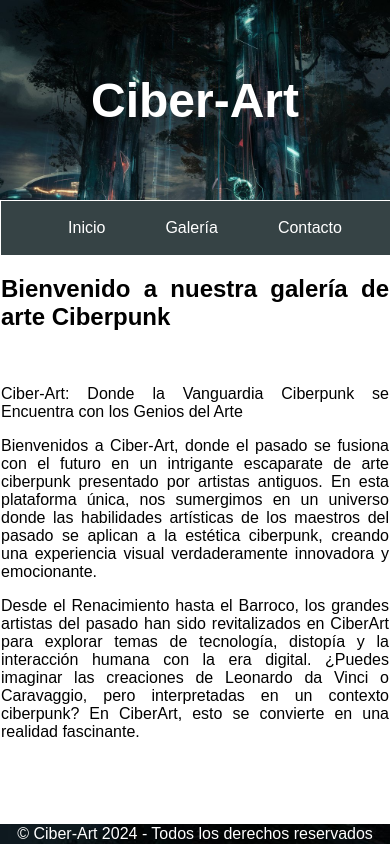
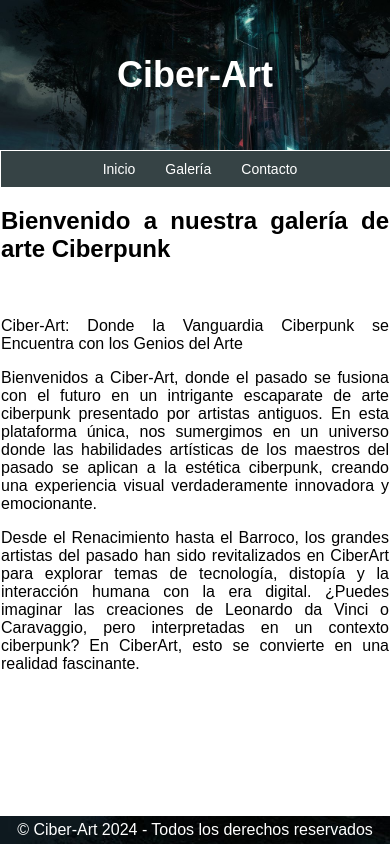
Before and after one commit to Dcarrenociisa/Galeriadearteciisa, a plain HTML site: page index.html in a window 390 px wide. Shown: the top 844 px of the page. Drawn offline with Linux system fonts and the light colour scheme.

Commit message:
Update index.html
media screen para celulares

```diff
--- a/index.html
+++ b/index.html
@@ -61,6 +61,72 @@
             color: #ffffff;
               }
 
+@media screen and (max-width: 480px) {
+        body {
+    font-family: Arial, sans-serif;
+    margin: 0;
+    padding: 0;
+    background-color: #ffffff;
+}
+
+.container {
+    max-width: 100%;
+    margin: 0 auto;
+    padding: 1px;
+}
+
+.cover {
+    background-image: url('portada.png');
+    background-size: cover;
+    height: 150px;
+    color: #ffffff;
+    text-align: center;
+    display: flex;
+    align-items: center;
+    justify-content: center;
+}
+
+.cover h1 {
+    font-size: 36px;
+}
+
+.section {
+    display: none;
+    text-align: justify;
+}
+
+.section.active {
+    display: block;
+}
+
+.tab {
+    cursor: pointer;
+    margin-right: 10px;
+    padding: 5px 10px;
+    font-size: 14px;
+}
+
+.tabs {
+    background-color: #364345;
+    padding: 5px 10px;
+    display: flex;
+    justify-content: center;
+    align-items: center;
+    height: auto;
+    color: #ffffff;
+    width: 100%;
+}
+
+.pie {
+    background-image: url('portada.png');
+    text-align: center;
+    padding: 5px 0;
+    position: fixed;
+    bottom: 0;
+    width: 100%;
+    color: #ffffff;
+}
+    }
 
 
     </style>
```
